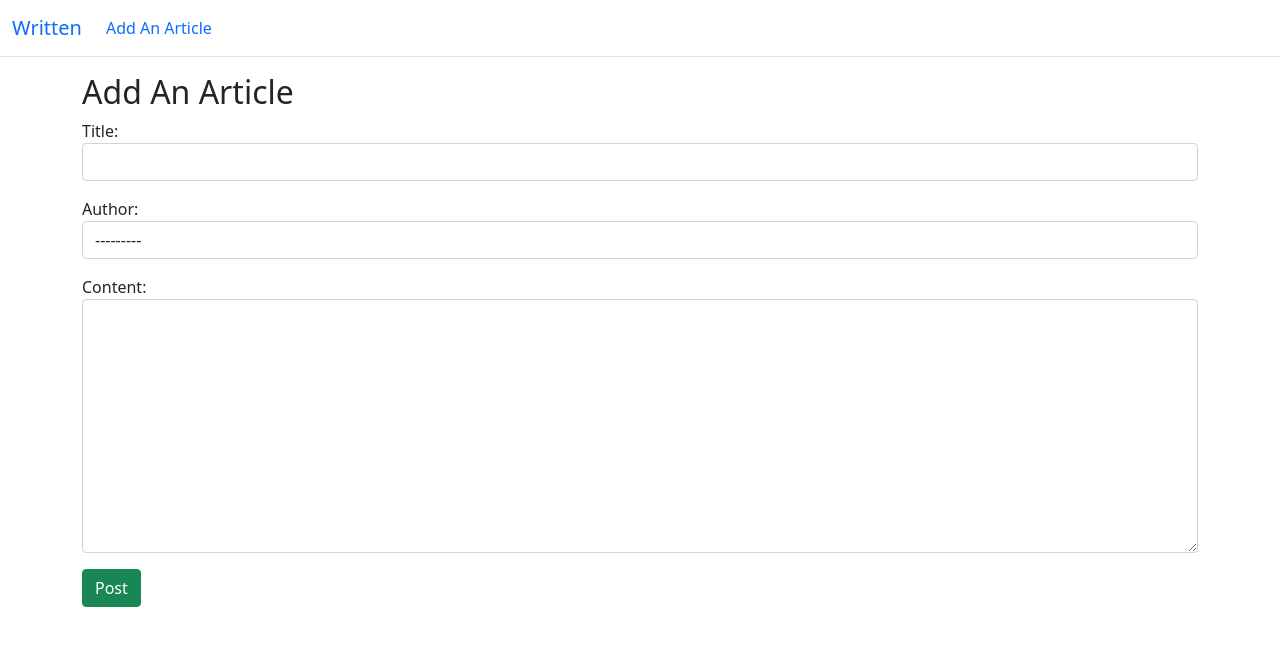
After one commit to ahmedhalimx/Written, a Django app: page /add_article/ in a window 1280 px wide. The commit adds this page. Shown: the top 646 px of the page. Run offline with Django 5.2, Linux system fonts and the light colour scheme; data comes from the database, SQL or seed files in the repository; both versions use the stored data as it was after the commit.

Commit message:
Added the ability to create articles

```diff
--- /dev/null
+++ b/Writtin/blog/forms.py
@@ -0,0 +1,15 @@
+from django import forms
+from .models import Post
+
+
+class ArticleForm(forms.ModelForm):
+    class Meta:
+        model = Post
+        fields = ('title', 'author', 'content')
+        widgets = {
+            'title': forms.TextInput(attrs={'class': 'form-control'}),
+            'author': forms.Select(attrs={
+                'class': 'form-control mb-3'
+            }),
+            'content': forms.Textarea(attrs={'class': 'form-control mb-3'}),
+        }
--- a/Writtin/blog/models.py
+++ b/Writtin/blog/models.py
@@ -1,5 +1,6 @@
 from django.contrib.auth.models import User
 from django.db import models
+from django.urls import reverse
 
 # Create your models here.
 
@@ -11,3 +12,6 @@ class Post(models.Model):
 
     def __str__(self):
         return f"{self.title} by {self.author}"
+
+    def get_absolute_url(self):
+        return reverse('homepage')
--- /dev/null
+++ b/Writtin/blog/templates/blog/add_article.html
@@ -0,0 +1,14 @@
+{% extends 'blog/base.html' %}
+
+{% block title %}Add An Article{% endblock %}
+
+{% block content %}
+    <h2>Add An Article</h2>
+    <div class="form-group">
+      <form method="POST">
+        {% csrf_token %}
+        {{ form.as_p }}
+        <button class="btn btn-success">Post</button>
+      </form>
+  </div>
+{% endblock %}
--- a/Writtin/blog/templates/blog/base.html
+++ b/Writtin/blog/templates/blog/base.html
@@ -4,42 +4,36 @@
   <head>
     <meta charset="utf-8">
     <meta name="viewport" content="width=device-width, initial-scale=1">
-
     <link href="https://cdn.jsdelivr.net/npm/bootstrap@5.0.2/dist/css/bootstrap.min.css" rel="stylesheet"
       integrity="sha384-EVSTQN3/azprG1Anm3QDgpJLIm9Nao0Yz1ztcQTwFspd3yD65VohhpuuCOmLASjC" crossorigin="anonymous">
-
-    <title>{% block title %} Written {% endblock %}</title>
+    <title>{% block title %}Written{% endblock %}</title>
   </head>
 
   <body>
-  <nav class="navbar navbar-expand-lg bg-body-tertiary">
+    <nav class="navbar navbar-expand-lg bg-body-tertiary border-bottom border-body" data-bs-theme="dark">
       <div class="container-fluid">
         <a class="navbar-brand" href="{% url 'homepage' %}">Written</a>
-      <button class="navbar-toggler" type="button" data-bs-toggle="collapse" data-bs-target="#navbarSupportedContent"
-        aria-controls="navbarSupportedContent" aria-expanded="false" aria-label="Toggle navigation">
-        <span class="navbar-toggler-icon"></span>
+        <button class="navbar-toggler" type="button" data-bs-toggle="collapse"
+          data-bs-target="#navbarSupportedContent" aria-controls="navbarSupportedContent"
+          aria-expanded="false" aria-label="Toggle navigation">
         </button>
         <div class="collapse navbar-collapse" id="navbarSupportedContent">
           <ul class="navbar-nav me-auto mb-2 mb-lg-0">
             <li class="nav-item">
-            <a class="nav-link active" aria-current="page" href="#">Home</a>
-          </li>
-          <li class="nav-item">
-            <a class="nav-link" href="#">Link</a>
+              <a class="nav-link" href="{% url 'add_article' %}">Add An Article</a>
             </li>
           </ul>
         </div>
       </div>
     </nav>
-  <div class="container">
+    <div class="container" style="margin-top: 1em;">
       {% block content %}
-
       {% endblock %}
     </div>
     <script src="https://cdn.jsdelivr.net/npm/bootstrap@5.0.2/dist/js/bootstrap.bundle.min.js"
     integrity="sha384-MrcW6ZMFYlzcLA8Nl+NtUVF0sA7MsXsP1UyJoMp4YLEuNSfAP+JcXn/tWtIaxVXM"
-    crossorigin="anonymous"></script>
-
+    crossorigin="anonymous">
+    </script>
   </body>
 
 </html>
--- a/Writtin/blog/templates/blog/edit_article.html
+++ /dev/null
@@ -1,5 +0,0 @@
-{% extends 'base.html' %}
-
-{% block content %}
-
-{% endblock %}
--- a/Writtin/blog/urls.py
+++ b/Writtin/blog/urls.py
@@ -1,8 +1,9 @@
 from django.contrib import admin
 from django.urls import path
-from .views import ArticleView, HomepageView
+from .views import ArticleView, AddArticleView, HomepageView
 
 urlpatterns = [
     path('', HomepageView.as_view(), name="homepage"),
     path('article/<int:pk>', ArticleView.as_view(), name="article"),
+    path('add_article/', AddArticleView.as_view(), name="add_article"),
 ]
--- a/Writtin/blog/views.py
+++ b/Writtin/blog/views.py
@@ -1,6 +1,6 @@
-from django.shortcuts import render
 from .models import Post
-from django.views.generic import DetailView, ListView
+from .forms import ArticleForm
+from django.views.generic import DetailView, ListView, CreateView
 
 # Create your views here.
 
@@ -13,3 +13,9 @@ class HomepageView(ListView):
 class ArticleView(DetailView):
     model = Post
     template_name = 'blog/article.html'
+
+
+class AddArticleView(CreateView):
+    model = Post
+    form_class = ArticleForm
+    template_name = "blog/add_article.html"
```
Also changed, not shown: Writtin/blog/templates/blog/article.html (+10 -11 lines), Writtin/db.sqlite3. Lines whose indentation alone changed are shown as unchanged.
